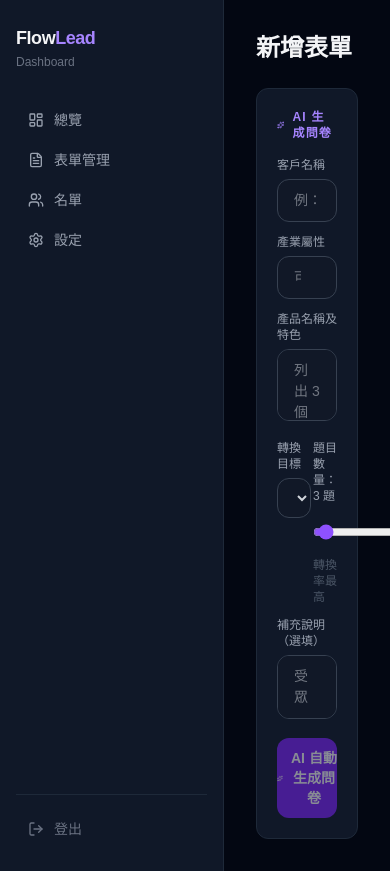
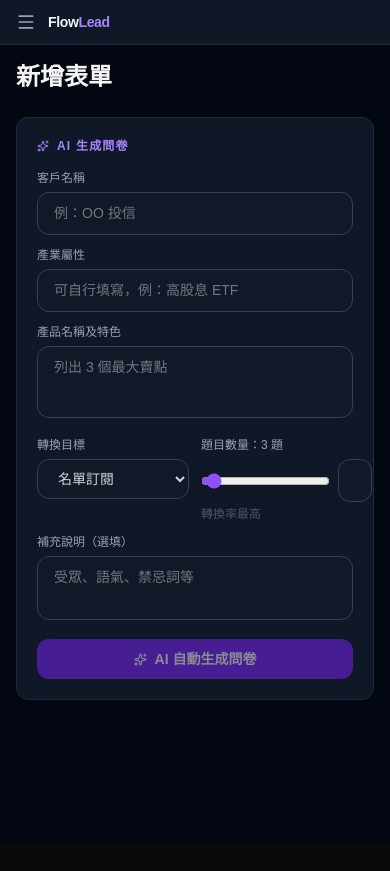
Before and after one commit to wakaba12345/flowlead, a Next.js app: page /dashboard/forms/new in a window 390 px wide. After the commit the page ends 844 px from the top, so only its background shows below. Built offline with nearby package versions, Linux system fonts and the light colour scheme.

Commit message:
fix: improve RWD - mobile sidebar drawer and responsive form actions

```diff
--- a/src/app/dashboard/forms/page.tsx
+++ b/src/app/dashboard/forms/page.tsx
@@ -60,13 +60,12 @@ export default async function FormsPage() {
         <div className="flex flex-col gap-2">
           {forms.map(form => (
             <div key={form.id}
-              className="flex items-center gap-4 rounded-xl border border-gray-800 bg-gray-900 px-5 py-4">
+              className="flex flex-col gap-3 rounded-xl border border-gray-800 bg-gray-900 px-4 py-4 sm:flex-row sm:items-center sm:gap-4 sm:px-5">
 
-              {/* Toggle */}
+              {/* Toggle + Info */}
+              <div className="flex items-center gap-3 min-w-0 flex-1">
                 <StatusToggle formId={form.id} currentStatus={form.status} />
-
-              {/* Info */}
-              <div className="flex-1 min-w-0">
+                <div className="min-w-0">
                   <div className="flex items-center gap-2 flex-wrap">
                     <p className="font-semibold text-sm truncate">{form.title}</p>
                     <EndDateBadge endsAt={form.ends_at} />
@@ -75,9 +74,10 @@ export default async function FormsPage() {
                     {form.schema?.questions?.length || 0} 題 · 建立 {new Date(form.created_at).toLocaleDateString('zh-TW')}
                   </p>
                 </div>
+              </div>
 
               {/* Actions */}
-              <div className="flex items-center gap-2 shrink-0">
+              <div className="flex items-center gap-2 flex-wrap shrink-0">
                 <EmbedCodeButton formId={form.id} />
                 <Link href={`/dashboard/forms/${form.id}/preview`}
                   className="rounded-lg border border-orange-500/30 bg-orange-500/10 px-3 py-1.5 text-xs text-orange-400 transition hover:bg-orange-500/20">
--- a/src/app/dashboard/layout.tsx
+++ b/src/app/dashboard/layout.tsx
@@ -1,45 +1,102 @@
+'use client'
+
 import Link from 'next/link'
-import { LayoutDashboard, FileText, Users, Settings, LogOut } from 'lucide-react'
+import { usePathname } from 'next/navigation'
+import { useState } from 'react'
+import { LayoutDashboard, FileText, Users, Settings, Menu, X } from 'lucide-react'
 import LogoutButton from '@/components/dashboard/LogoutButton'
 
 export default function DashboardLayout({ children }: { children: React.ReactNode }) {
+  const [sidebarOpen, setSidebarOpen] = useState(false)
+
   return (
     <div className="flex min-h-screen bg-gray-950 text-gray-100">
+      {/* Mobile overlay */}
+      {sidebarOpen && (
+        <div
+          className="fixed inset-0 z-20 bg-black/60 md:hidden"
+          onClick={() => setSidebarOpen(false)}
+        />
+      )}
+
       {/* Sidebar */}
-      <aside className="flex w-56 shrink-0 flex-col border-r border-gray-800 bg-gray-900 px-4 py-6">
-        <div className="mb-8">
+      <aside className={`
+        fixed inset-y-0 left-0 z-30 flex w-56 shrink-0 flex-col border-r border-gray-800 bg-gray-900 px-4 py-6
+        transition-transform duration-200
+        ${sidebarOpen ? 'translate-x-0' : '-translate-x-full'}
+        md:static md:translate-x-0
+      `}>
+        <div className="mb-8 flex items-center justify-between">
+          <div>
             <span className="text-lg font-bold tracking-tight">
               Flow<span className="text-violet-400">Lead</span>
             </span>
             <p className="mt-0.5 text-xs text-gray-500">Dashboard</p>
           </div>
+          <button
+            className="text-gray-500 hover:text-gray-100 md:hidden"
+            onClick={() => setSidebarOpen(false)}
+          >
+            <X size={18} />
+          </button>
+        </div>
 
         <nav className="flex flex-col gap-1">
-          <NavLink href="/dashboard" icon={<LayoutDashboard size={16} />}>總覽</NavLink>
-          <NavLink href="/dashboard/forms" icon={<FileText size={16} />}>表單管理</NavLink>
-          <NavLink href="/dashboard/leads" icon={<Users size={16} />}>名單</NavLink>
-          <NavLink href="/dashboard/settings" icon={<Settings size={16} />}>設定</NavLink>
+          <NavLink href="/dashboard" icon={<LayoutDashboard size={16} />} onClick={() => setSidebarOpen(false)}>總覽</NavLink>
+          <NavLink href="/dashboard/forms" icon={<FileText size={16} />} onClick={() => setSidebarOpen(false)}>表單管理</NavLink>
+          <NavLink href="/dashboard/leads" icon={<Users size={16} />} onClick={() => setSidebarOpen(false)}>名單</NavLink>
+          <NavLink href="/dashboard/settings" icon={<Settings size={16} />} onClick={() => setSidebarOpen(false)}>設定</NavLink>
         </nav>
 
-        {/* Logout at bottom */}
-        <div className="mt-auto pt-4 border-t border-gray-800">
+        <div className="mt-auto border-t border-gray-800 pt-4">
           <LogoutButton />
         </div>
       </aside>
 
       {/* Main */}
-      <main className="flex-1 overflow-auto p-8">
+      <div className="flex flex-1 flex-col min-w-0">
+        {/* Mobile top bar */}
+        <header className="flex items-center gap-3 border-b border-gray-800 bg-gray-900 px-4 py-3 md:hidden">
+          <button
+            className="text-gray-400 hover:text-gray-100"
+            onClick={() => setSidebarOpen(true)}
+          >
+            <Menu size={20} />
+          </button>
+          <span className="text-sm font-bold tracking-tight">
+            Flow<span className="text-violet-400">Lead</span>
+          </span>
+        </header>
+
+        <main className="flex-1 overflow-auto p-4 md:p-8">
           {children}
         </main>
+      </div>
     </div>
   )
 }
 
-function NavLink({ href, icon, children }: { href: string; icon: React.ReactNode; children: React.ReactNode }) {
+function NavLink({
+  href,
+  icon,
+  children,
+  onClick,
+}: {
+  href: string
+  icon: React.ReactNode
+  children: React.ReactNode
+  onClick?: () => void
+}) {
+  const pathname = usePathname()
+  const isActive = pathname === href
+
   return (
     <Link
       href={href}
-      className="flex items-center gap-2.5 rounded-lg px-3 py-2 text-sm text-gray-400 transition-colors hover:bg-gray-800 hover:text-gray-100"
+      onClick={onClick}
+      className={`flex items-center gap-2.5 rounded-lg px-3 py-2 text-sm transition-colors hover:bg-gray-800 hover:text-gray-100 ${
+        isActive ? 'bg-gray-800 text-gray-100' : 'text-gray-400'
+      }`}
     >
       {icon}
       {children}
```
Lines whose indentation alone changed are shown as unchanged.
